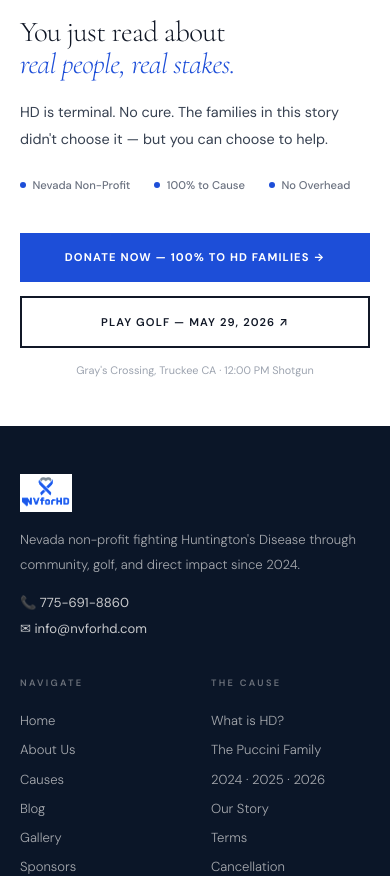
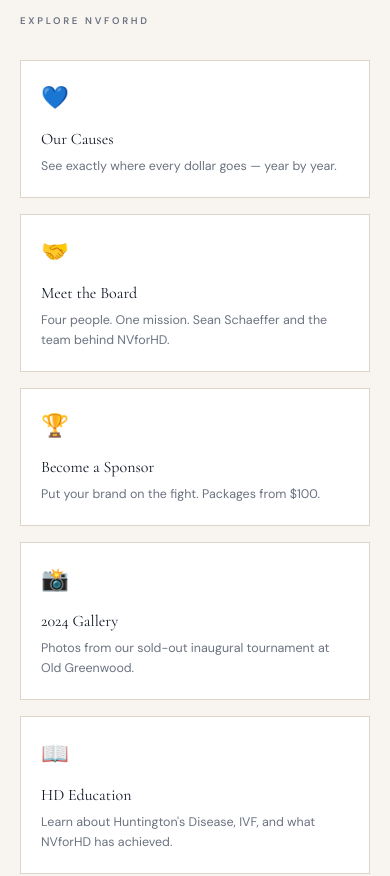
Before and after one commit to digitalalchemistalex/nvforhd, a Next.js app: page / in a window 390 px wide. Shown: the part 8020-8896 px from the top of the page. Built offline with nearby package versions, Linux system fonts and the light colour scheme.

Commit message:
feat: site-wide internal linking — hub grids on all pages, contextual inline links in blog posts, responsive CSS

```diff
--- a/app/about/page.tsx
+++ b/app/about/page.tsx
@@ -180,6 +180,22 @@ export default function AboutPage() {
         </div>
       </section>
 
+      {/* ── INTERNAL LINKS ── */}
+      <section style={{ background: 'var(--cream)', padding: 'clamp(2.5rem,4vw,4rem) var(--px)', borderTop: '1px solid var(--cream-3)' }}>
+        <div className="inner hub-grid" style={{ display: 'grid', gridTemplateColumns: 'repeat(3,1fr)', gap: '1rem' }}>
+          {[
+            { href: '/causes', title: 'Our Charity Causes', desc: 'See where the board directs every dollar raised.' },
+            { href: '/blog', title: 'HD Education & Stories', desc: 'Learn about Huntington\'s Disease and the families we fight for.' },
+            { href: '/contact', title: 'Join the Mission', desc: 'Play, donate, sponsor, or volunteer with the team.' },
+          ].map(({ href, title, desc }) => (
+            <a key={href} href={href} style={{ display: 'block', padding: '1.5rem', background: 'var(--white)', border: '1px solid var(--cream-3)', textDecoration: 'none' }}>
+              <div style={{ fontFamily: 'var(--serif)', fontSize: '1rem', fontWeight: 500, color: 'var(--blue)', marginBottom: '0.4rem' }}>{title} →</div>
+              <div style={{ fontSize: '0.78rem', color: 'var(--ink-dim)', lineHeight: 1.6 }}>{desc}</div>
+            </a>
+          ))}
+        </div>
+      </section>
+
       <Footer />
     </>
   )
--- a/app/blog/[slug]/page.tsx
+++ b/app/blog/[slug]/page.tsx
@@ -310,6 +310,23 @@ export default function BlogPost({ params }: { params: { slug: string } }) {
         )}
       </section>
 
+      {/* ── INTERNAL LINK HUB ── */}
+      <section style={{ background: 'var(--cream)', padding: 'clamp(2.5rem,4vw,4rem) var(--px)', borderTop: '1px solid var(--cream-3)' }}>
+        <div className="inner hub-grid-4" style={{ display: 'grid', gridTemplateColumns: 'repeat(4,1fr)', gap: '1rem' }}>
+          {[
+            { href: '/causes', title: 'Our Charity Causes', desc: 'See exactly where your donation goes — year by year.' },
+            { href: '/about', title: 'Meet the Board', desc: 'The people behind NVforHD and their personal connection to HD.' },
+            { href: '/sponsors', title: 'Become a Sponsor', desc: 'Put your brand on the fight. Packages from $100.' },
+            { href: '/contact', title: 'Play or Donate', desc: 'Register for May 29 or donate directly to HD families.' },
+          ].map(({ href, title, desc }) => (
+            <a key={href} href={href} style={{ display: 'block', padding: '1.5rem', background: 'var(--white)', border: '1px solid var(--cream-3)', textDecoration: 'none' }}>
+              <div style={{ fontFamily: 'var(--serif)', fontSize: '1rem', fontWeight: 500, color: 'var(--blue)', marginBottom: '0.4rem' }}>{title} →</div>
+              <div style={{ fontSize: '0.78rem', color: 'var(--ink-dim)', lineHeight: 1.6 }}>{desc}</div>
+            </a>
+          ))}
+        </div>
+      </section>
+
       <Footer />
 
       <style dangerouslySetInnerHTML={{ __html: `
--- a/app/causes/page.tsx
+++ b/app/causes/page.tsx
@@ -228,6 +228,23 @@ export default function CausesPage() {
         </div>
       </section>
 
+      {/* ── INTERNAL LINKS ── */}
+      <section style={{ background: 'var(--cream)', padding: 'clamp(2.5rem,4vw,4rem) var(--px)', borderTop: '1px solid var(--cream-3)' }}>
+        <div className="inner hub-grid-4" style={{ display: 'grid', gridTemplateColumns: 'repeat(4,1fr)', gap: '1rem' }}>
+          {[
+            { href: '/sponsors', title: 'Become a Sponsor', desc: 'Put your name on the cause. Packages from $100.' },
+            { href: '/about', title: 'Meet the Board', desc: 'The people who choose and steward every cause.' },
+            { href: '/blog', title: 'Read the IVF Story', desc: 'How $25,000 gave the Puccini family an HD-free baby.' },
+            { href: '/contact', title: 'Donate Now', desc: '100% goes directly to UC Davis HD families.' },
+          ].map(({ href, title, desc }) => (
+            <a key={href} href={href} style={{ display: 'block', padding: '1.5rem', background: 'var(--white)', border: '1px solid var(--cream-3)', textDecoration: 'none' }}>
+              <div style={{ fontFamily: 'var(--serif)', fontSize: '1rem', fontWeight: 500, color: 'var(--blue)', marginBottom: '0.4rem' }}>{title} →</div>
+              <div style={{ fontSize: '0.78rem', color: 'var(--ink-dim)', lineHeight: 1.6 }}>{desc}</div>
+            </a>
+          ))}
+        </div>
+      </section>
+
       <Footer />
     </>
   )
--- a/app/gallery/page.tsx
+++ b/app/gallery/page.tsx
@@ -133,6 +133,22 @@ export default function GalleryPage() {
         </div>
       </section>
 
+      {/* ── INTERNAL LINKS ── */}
+      <section style={{ background: 'var(--cream)', padding: 'clamp(2.5rem,4vw,4rem) var(--px)', borderTop: '1px solid var(--cream-3)' }}>
+        <div className="inner" style={{ display: 'grid', gridTemplateColumns: 'repeat(3,1fr)', gap: '1rem' }}>
+          {[
+          { href: '/blog', title: 'HD Stories & Education', desc: "Read about the families your participation supports." },
+          { href: '/causes', title: 'Where Funds Go', desc: "See exactly what the tournament raises and funds each year." },
+          { href: '/contact', title: 'Join Us in 2026', desc: "Register for the May 29 tournament at Gray's Crossing." },
+          ].map(({ href, title, desc }) => (
+            <a key={href} href={href} style={{ display: 'block', padding: '1.5rem', background: 'var(--white)', border: '1px solid var(--cream-3)', textDecoration: 'none' }}>
+              <div style={{ fontFamily: 'var(--serif)', fontSize: '1rem', fontWeight: 500, color: 'var(--blue)', marginBottom: '0.4rem' }}>{title} →</div>
+              <div style={{ fontSize: '0.78rem', color: 'var(--ink-dim)', lineHeight: 1.6 }}>{desc}</div>
+            </a>
+          ))}
+        </div>
+      </section>
+
       <Footer />
     </>
   )
--- a/app/globals.css
+++ b/app/globals.css
@@ -331,3 +331,13 @@ a { color: inherit; }
 @media (max-width: 480px) {
   .footer-cols { grid-template-columns: 1fr !important; }
 }
+
+/* ─── INTERNAL LINK HUB GRIDS ─── */
+@media (max-width: 768px) {
+  .hub-grid   { grid-template-columns: 1fr 1fr !important; }
+  .hub-grid-4 { grid-template-columns: 1fr 1fr !important; }
+}
+@media (max-width: 480px) {
+  .hub-grid   { grid-template-columns: 1fr !important; }
+  .hub-grid-4 { grid-template-columns: 1fr !important; }
+}
--- a/app/page.tsx
+++ b/app/page.tsx
@@ -417,6 +417,29 @@ export default function HomePage() {
         </div>
       </section>
 
+      {/* ── INTERNAL LINK HUB ── */}
+      <section style={{ background: 'var(--cream)', padding: 'clamp(3rem,5vw,5rem) var(--px)', borderTop: '1px solid var(--cream-3)' }}>
+        <div className="inner">
+          <div style={{ fontSize: '0.6rem', letterSpacing: '0.28em', textTransform: 'uppercase', fontWeight: 600, color: 'var(--ink-dim)', marginBottom: '2rem', fontFamily: 'var(--sans)' }}>Explore NVforHD</div>
+          <div style={{ display: 'grid', gridTemplateColumns: 'repeat(3, 1fr)', gap: '1rem' }} className="hub-grid">
+            {[
+              { href: '/causes', icon: '💙', title: 'Our Causes', desc: 'See exactly where every dollar goes — year by year.' },
+              { href: '/about', icon: '🤝', title: 'Meet the Board', desc: 'Four people. One mission. Sean Schaeffer and the team behind NVforHD.' },
+              { href: '/sponsors', icon: '🏆', title: 'Become a Sponsor', desc: 'Put your brand on the fight. Packages from $100.' },
+              { href: '/gallery', icon: '📸', title: '2024 Gallery', desc: 'Photos from our sold-out inaugural tournament at Old Greenwood.' },
+              { href: '/blog', icon: '📖', title: 'HD Education', desc: 'Learn about Huntington\'s Disease, IVF, and what NVforHD has achieved.' },
+              { href: '/contact', icon: '✉️', title: 'Get In Touch', desc: 'Play, donate, sponsor, volunteer, or reach out as an HD family.' },
+            ].map(({ href, icon, title, desc }) => (
+              <a key={href} href={href} style={{ display: 'block', padding: 'clamp(1.25rem,2vw,1.75rem)', background: 'var(--white)', border: '1px solid var(--cream-3)', textDecoration: 'none', transition: 'all 0.2s' }}>
+                <span style={{ fontSize: '1.4rem', display: 'block', marginBottom: '0.75rem' }}>{icon}</span>
+                <div style={{ fontFamily: 'var(--serif)', fontSize: '1rem', fontWeight: 500, color: 'var(--ink)', marginBottom: '0.4rem' }}>{title}</div>
+                <div style={{ fontSize: '0.78rem', color: 'var(--ink-dim)', lineHeight: 1.6 }}>{desc}</div>
+              </a>
+            ))}
+          </div>
+        </div>
+      </section>
+
       <Footer />
 
       <style dangerouslySetInnerHTML={{ __html: `
@@ -519,6 +542,14 @@ export default function HomePage() {
           /* Packages: mobile version */
           .packages-desktop { display: none; }
           .packages-mobile  { display: block; }
+
+          /* Hub grids */
+          .hub-grid   { grid-template-columns: 1fr 1fr !important; }
+          .hub-grid-4 { grid-template-columns: 1fr 1fr !important; }
+        }
+        @media (max-width: 480px) {
+          .hub-grid   { grid-template-columns: 1fr !important; }
+          .hub-grid-4 { grid-template-columns: 1fr !important; }
         }
       ` }} />
     </>
--- a/app/sponsors/page.tsx
+++ b/app/sponsors/page.tsx
@@ -270,6 +270,22 @@ export default function SponsorsPage() {
         </div>
       </section>
 
+      {/* ── INTERNAL LINKS ── */}
+      <section style={{ background: 'var(--cream)', padding: 'clamp(2.5rem,4vw,4rem) var(--px)', borderTop: '1px solid var(--cream-3)' }}>
+        <div className="inner" style={{ display: 'grid', gridTemplateColumns: 'repeat(3,1fr)', gap: '1rem' }}>
+          {[
+          { href: '/causes', title: 'Our Charity Causes', desc: "100% of sponsorship goes directly to HD families." },
+          { href: '/gallery', title: '2024 Event Gallery', desc: "See what your sponsorship makes possible." },
+          { href: '/contact', title: 'Enquire Now', desc: "Talk to Sean directly about 2026 sponsorship packages." },
+          ].map(({ href, title, desc }) => (
+            <a key={href} href={href} style={{ display: 'block', padding: '1.5rem', background: 'var(--white)', border: '1px solid var(--cream-3)', textDecoration: 'none' }}>
+              <div style={{ fontFamily: 'var(--serif)', fontSize: '1rem', fontWeight: 500, color: 'var(--blue)', marginBottom: '0.4rem' }}>{title} →</div>
+              <div style={{ fontSize: '0.78rem', color: 'var(--ink-dim)', lineHeight: 1.6 }}>{desc}</div>
+            </a>
+          ))}
+        </div>
+      </section>
+
       <Footer />
 
       <style dangerouslySetInnerHTML={{ __html: `
```
Also changed, not shown: content/blog/how-to-help-huntingtons-disease-nevada.md (+1 -1 lines), content/blog/nvforhd-golf-tournament-2026.md (+2 -2 lines), content/blog/what-is-huntingtons-disease.md (+2 -2 lines).
